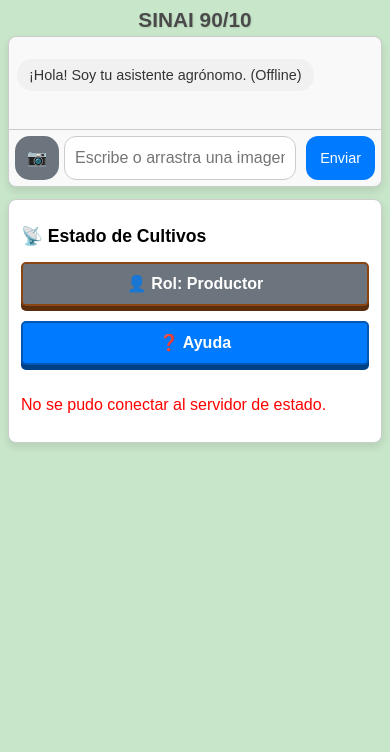
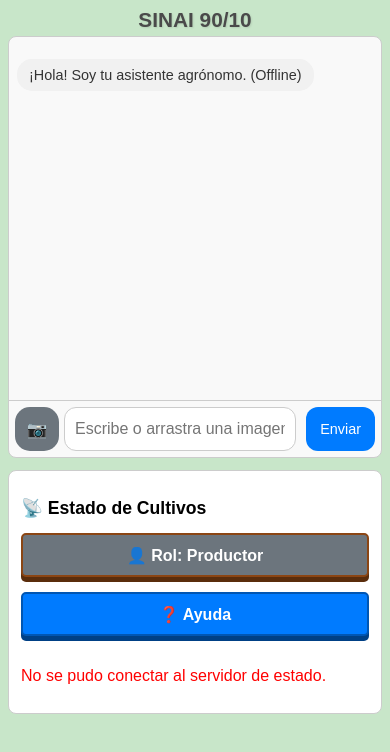
Before and after one commit to cero97-ctrl/Agente-IA-Agro-Inteligente, a plain HTML site: page index.html in a window 390 px wide. Drawn offline with Linux system fonts and the light colour scheme; no server answers.

Commit message:
Update from update_repo.sh on branch main

```diff
--- a/index.html
+++ b/index.html
@@ -19,9 +19,10 @@
             flex-direction: column;
             align-items: center;
             justify-content: flex-start;
-            min-height: 100vh;
+            min-height: 100dvh; /* dvh maneja mejor la barra de dir en movil */
             background-color: #c8e6c9;
             margin: 0;
+            overflow-x: hidden;
         }
 
         #main-container {
@@ -183,18 +184,24 @@
             #chat-container {
                 min-width: unset;
                 width: 100%;
-                height: 55vh;
+                height: auto;
+                min-height: 60vh; /* Para que al inicio el chat ocupe al menos media pantalla */
+                box-shadow: none; /* Mejor reflow */
             }
 
             #chat-box {
                 padding: 12px;
+                overflow-y: visible; /* Elimina scroll anidado (nested scrolling) */
             }
 
             #status-panel {
                 width: 100%;
                 height: auto;
-                max-height: 35vh;
+                max-height: none; /* Permitir que crezca con su contenido */
                 padding: 15px;
+                overflow-y: visible; /* Elimina scroll anidado */
+                box-shadow: none;
+                margin-bottom: 20px;
             }
 
             #user-input {
@@ -242,7 +249,7 @@
             }
 
             #chat-container {
-                height: 50vh;
+                min-height: 50vh;
             }
 
             #chat-box {
@@ -497,7 +504,11 @@
             // Mostrar indicador de carga y moverlo al final
             chatBox.appendChild(typingIndicator);
             typingIndicator.style.display = 'block';
-            chatBox.scrollTop = chatBox.scrollHeight;
+            if (window.innerWidth <= 768) {
+                window.scrollTo({ top: document.body.scrollHeight, behavior: 'smooth' });
+            } else {
+                chatBox.scrollTop = chatBox.scrollHeight;
+            }
 
             try {
                 // Envía el mensaje al back-end
@@ -530,7 +541,18 @@
             p.textContent = text;
             messageDiv.appendChild(p);
             chatBox.appendChild(messageDiv);
-            chatBox.scrollTop = chatBox.scrollHeight; // Auto-scroll hacia abajo
+
+            // Auto-scroll adaptativo según disposición
+            if (window.innerWidth <= 768) {
+                // En móviles todo el doc scrollea
+                window.scrollTo({
+                    top: document.body.scrollHeight,
+                    behavior: 'smooth'
+                });
+            } else {
+                // En desktop el chat-box scrollea
+                chatBox.scrollTop = chatBox.scrollHeight;
+            }
         }
 
         async function loadChatHistory() {
```
